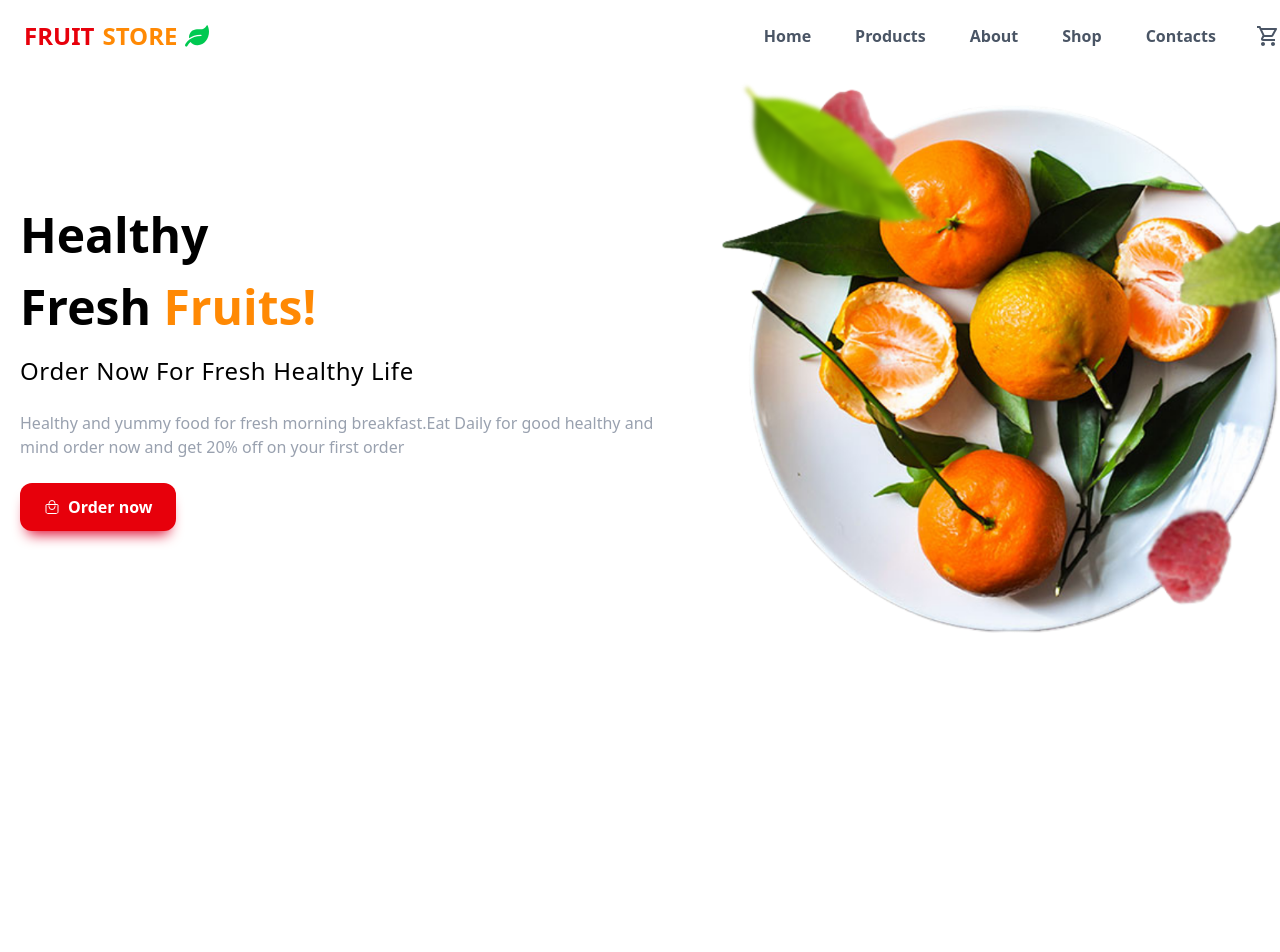
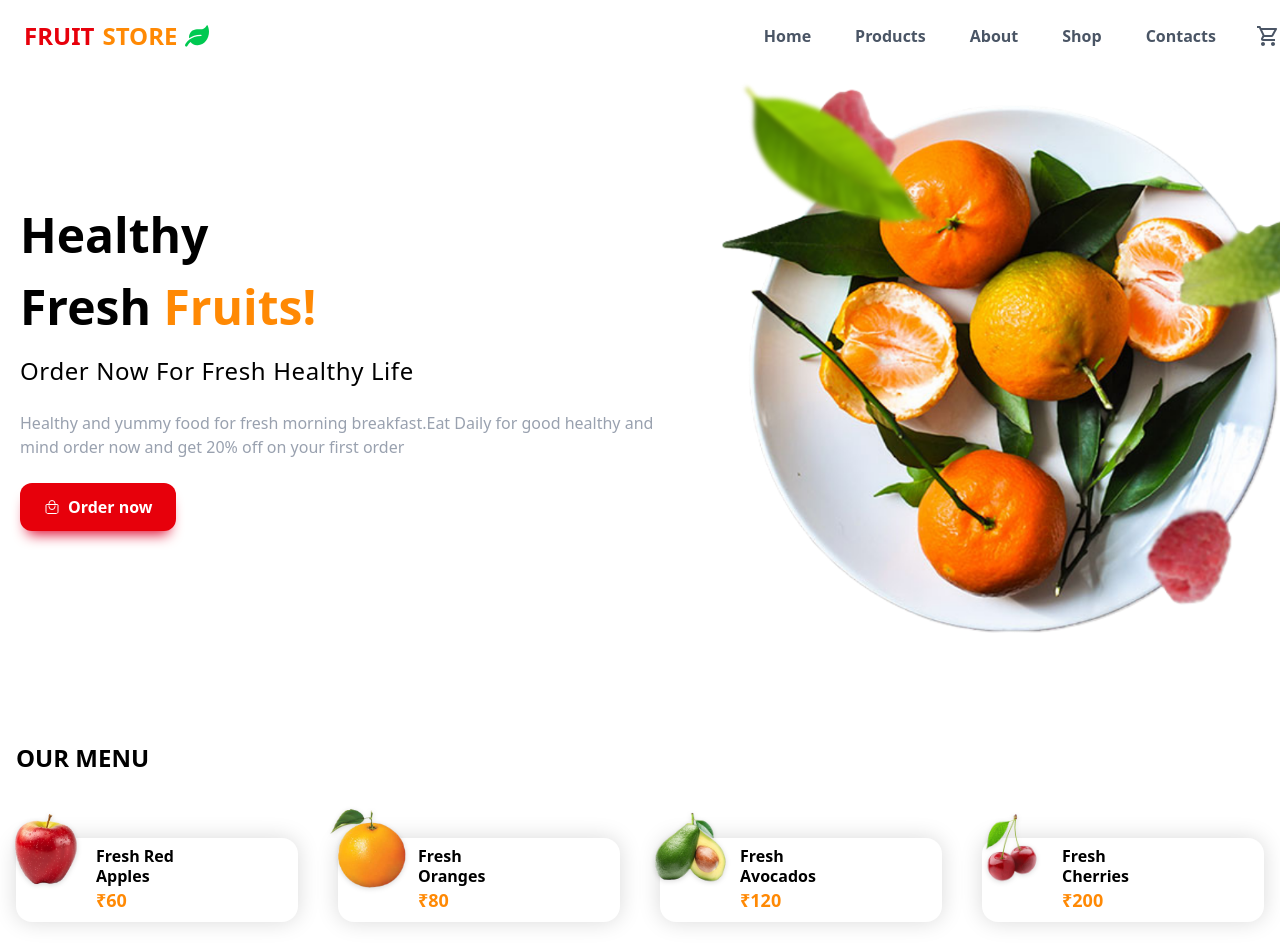
Before and after one commit to DHARUNRAJ86/Fruit-Selling-website, a React (Vite) app: page / in a window 1280 px wide. Shown: the top 952 px of the page. Before the commit the page ends 800 px from the top, so only its background shows below. Built offline with nearby package versions, Linux system fonts and the light colour scheme.

Commit message:
updated code

```diff
--- a/src/App.jsx
+++ b/src/App.jsx
@@ -1,6 +1,7 @@
 import React from 'react'
 import Navbar from './components/Navbar/Navbar'
 import Hero from './components/Hero/Hero'
+import Menus from './components/Menus/Menus'
 
 const App=()=>{
   return(
@@ -8,6 +9,7 @@ const App=()=>{
     <main className="overflow-x-hidden ">
         <Navbar/>
         <Hero/>
+        <Menus/>
     </main>
     </>
   )
--- a/src/components/Hero/Hero.jsx
+++ b/src/components/Hero/Hero.jsx
@@ -77,6 +77,7 @@ const Hero=()=>{
         transition={{duration:1,delay:1.5}}
         src={LeafPng} alt="" className='w-full md:max-w-[300px]'/>
     </div>
+    <br />
     <div>
         {/* Add your hero image here */}
     </div>
--- /dev/null
+++ b/src/components/Menus/Menus.jsx
@@ -0,0 +1,52 @@
+import React from 'react'
+import Fruit1 from "../../assets/fruits/apple.png"
+import Fruit2 from "../../assets/fruits/orange.png"
+import Fruit3 from "../../assets/fruits/avocado.png"
+import Fruit4 from "../../assets/fruits/cherry.png"
+
+const MenusData = [
+    { id: 1, title: "Fresh Red Apples", price: "₹60", img: Fruit1 },
+    { id: 2, title: "Fresh Oranges", price: "₹80", img: Fruit2 },
+    { id: 3, title: "Fresh Avocados", price: "₹120", img: Fruit3 },
+    { id: 4, title: "Fresh Cherries", price: "₹200", img: Fruit4 }
+];
+
+const Menus = () => {
+    return (
+        <section>
+            <div className="container mx-auto px-4 pt-12 pb-20">
+                <h1 className='text-2xl font-bold text-left pb-16 uppercase'>Our Menu</h1>
+
+                {/* Grid container with more gap to allow for the pop-out fruit */}
+                <div className="grid grid-cols-1 sm:grid-cols-2 md:grid-cols-4 gap-10">
+                    {MenusData.map((menu) => (
+                        <div
+                            key={menu.id}
+                            className='bg-white rounded-2xl  py-2 shadow-[0_0_22px_0_rgba(0,0,0,0.15)] flex flex-row items-center justify-between gap-3 group hover:scale-105 duration-300 transition-all'
+                        >
+                            {/* 1. Fruit Image: Added scale and negative translate to pop out */}
+                            <img
+                                src={menu.img}
+                                alt={menu.title}
+                                className='w-[60px] transform -translate-y-8 scale-125 drop-shadow-sm'
+                            />
+
+                            {/* 2. Text Content: Fixed width forces the text to wrap like your image */}
+                            <div className='flex flex-col flex-1 pl-2'>
+                                <h2 className='text-md font-semibold leading-tight w-20'>
+                                    {menu.title}
+                                </h2>
+                                {/* Rupee Price: Now positioned safely inside the card */}
+                                <p className='text-lg font-bold text-orange-400'>
+                                    {menu.price}
+                                </p>
+                            </div>
+                        </div>
+                    ))}
+                </div>
+            </div>
+        </section>
+    );
+};
+
+export default Menus;
```
